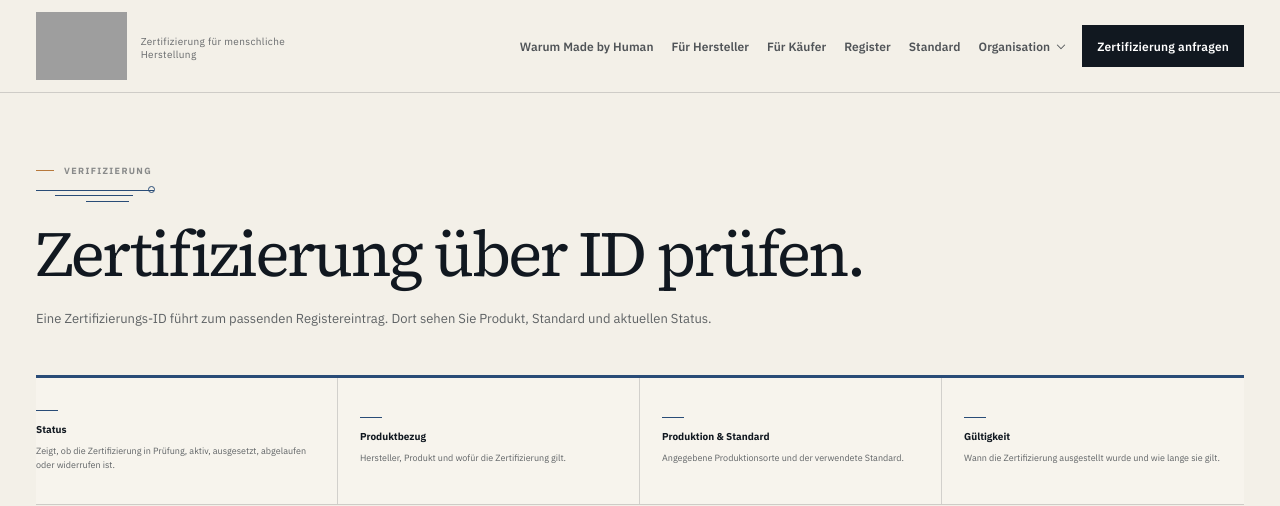
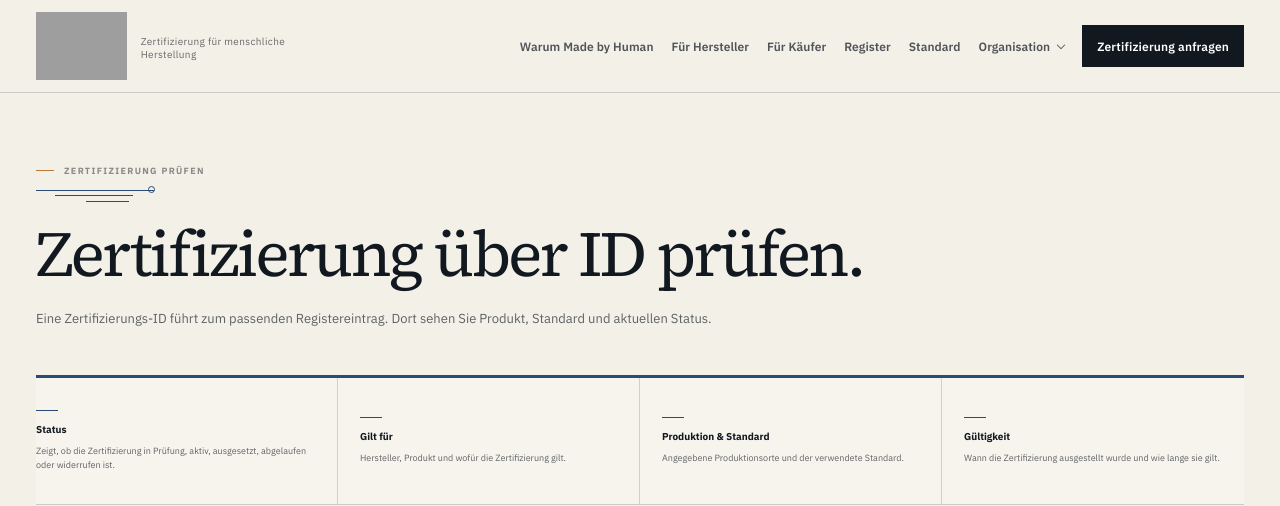
Before and after one commit to dennis-glaser-coder/human-certification-web, a Next.js app: page /pruefen in a window 1280 px wide. Shown: the top 506 px of the page. Built offline with nearby package versions, Linux system fonts and the light colour scheme; grey boxes are pictures that could not be loaded.

Commit message:
Use plain verification wording

```diff
--- a/src/app/pruefen/page.js
+++ b/src/app/pruefen/page.js
@@ -33,7 +33,7 @@ export default function VerifyPage() {
 
     const supabase = getSupabaseBrowserClient();
     if (!supabase) {
-      setState({ loading: false, record: null, message: 'Die Verifizierung ist derzeit nicht erreichbar.' });
+      setState({ loading: false, record: null, message: 'Die Prüfung ist derzeit nicht erreichbar.' });
       return;
     }
 
@@ -46,12 +46,12 @@ export default function VerifyPage() {
       .maybeSingle();
 
     if (error) {
-      setState({ loading: false, record: null, message: 'Die Verifizierung ist vorübergehend nicht erreichbar. Bitte versuchen Sie es später erneut.' });
+      setState({ loading: false, record: null, message: 'Die Prüfung ist vorübergehend nicht erreichbar. Bitte versuchen Sie es später erneut.' });
       return;
     }
 
     if (!data) {
-      setState({ loading: false, record: null, message: 'Zu dieser ID wurde kein öffentlicher Datensatz gefunden.' });
+      setState({ loading: false, record: null, message: 'Zu dieser ID wurde kein Registereintrag gefunden.' });
       return;
     }
 
@@ -69,7 +69,7 @@ export default function VerifyPage() {
 
       <section className="verifyPage shell">
         <div className="verifyPageIntro">
-          <div className="eyebrow">VERIFIZIERUNG</div>
+          <div className="eyebrow">ZERTIFIZIERUNG PRÜFEN</div>
           <BrandTrace compact />
           <h1>Zertifizierung über ID prüfen.</h1>
           <p>
@@ -79,7 +79,7 @@ export default function VerifyPage() {
 
         <div className="verifyTrustStrip" aria-label="Prüfinformationen">
           <div><strong>Status</strong><p>Zeigt, ob die Zertifizierung in Prüfung, aktiv, ausgesetzt, abgelaufen oder widerrufen ist.</p></div>
-          <div><strong>Produktbezug</strong><p>Hersteller, Produkt und wofür die Zertifizierung gilt.</p></div>
+          <div><strong>Gilt für</strong><p>Hersteller, Produkt und wofür die Zertifizierung gilt.</p></div>
           <div><strong>Produktion & Standard</strong><p>Angegebene Produktionsorte und der verwendete Standard.</p></div>
           <div><strong>Gültigkeit</strong><p>Wann die Zertifizierung ausgestellt wurde und wie lange sie gilt.</p></div>
         </div>
@@ -123,7 +123,7 @@ export default function VerifyPage() {
               <div><dt>Standard</dt><dd>{state.record.standard_versions?.title ?? state.record.standard_versions?.version ?? '—'}</dd></div>
               <div><dt>Ausgestellt</dt><dd>{state.record.issued_at ? new Date(state.record.issued_at).toLocaleDateString('de-DE') : '—'}</dd></div>
               <div><dt>Gültig bis</dt><dd>{state.record.valid_until ? new Date(state.record.valid_until).toLocaleDateString('de-DE') : '—'}</dd></div>
-              <div><dt>Zuletzt verifiziert</dt><dd>{state.record.last_verified_at ? new Date(state.record.last_verified_at).toLocaleDateString('de-DE') : '—'}</dd></div>
+              <div><dt>Zuletzt geprüft</dt><dd>{state.record.last_verified_at ? new Date(state.record.last_verified_at).toLocaleDateString('de-DE') : '—'}</dd></div>
             </dl>
 
             {state.record.public_note && <div className="publicNote"><strong>HINWEIS</strong><p>{state.record.public_note}</p></div>}
```
